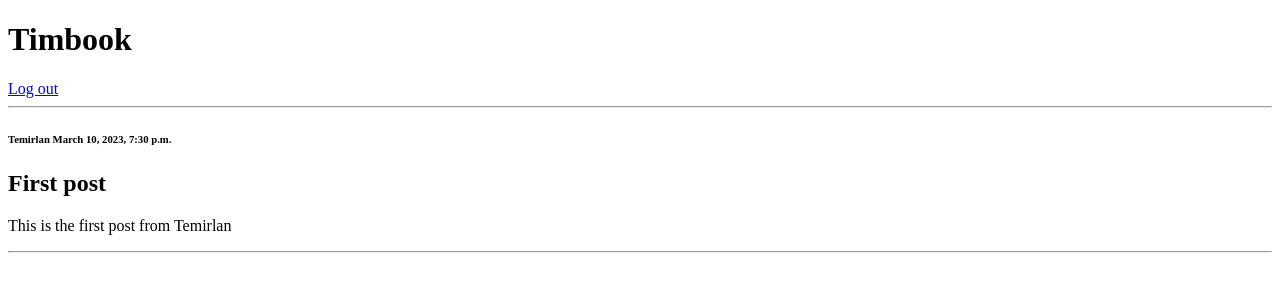
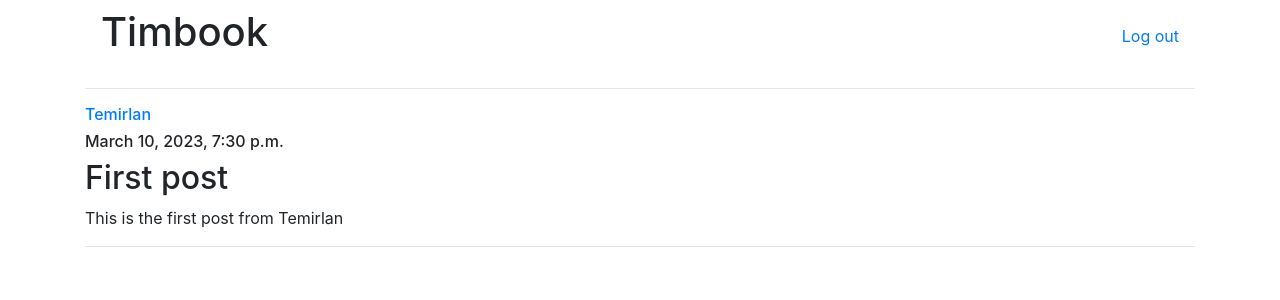
Before and after one commit to Temirlan504/socialNetwork, a Django app: page / in a window 1280 px wide. Shown: the top 300 px of the page. Run offline with Django 4.2, Linux system fonts and the light colour scheme; a user stored in the database is signed in; data comes from the database, SQL or seed files in the repository; both versions use the stored data as it was after the commit.

Commit message:
Added Bootstarp styling
Added some Bootstarp styling

```diff
--- a/newsfeed/templates/newsfeed/layout.html
+++ b/newsfeed/templates/newsfeed/layout.html
@@ -4,6 +4,9 @@
     <meta charset="UTF-8">
     <meta http-equiv="X-UA-Compatible" content="IE=edge">
     <meta name="viewport" content="width=device-width, initial-scale=1.0">
+    <!-- Bootstrap CSS -->
+    <link rel="stylesheet" href="https://cdn.jsdelivr.net/npm/bootstrap@4.0.0/dist/css/bootstrap.min.css" integrity="sha384-Gn5384xqQ1aoWXA+058RXPxPg6fy4IWvTNh0E263XmFcJlSAwiGgFAW/dAiS6JXm" crossorigin="anonymous">
+
     {% if title %}
         <title>Timbook - {{ title }}</title>
     {% else %}
@@ -11,7 +14,9 @@
     {% endif %}
 </head>
 <body>
-    {% block body %}
-    {% endblock %}
+    <div class="container">
+        {% block body %}
+        {% endblock %}
+    </div>
 </body>
 </html>
--- a/newsfeed/templates/newsfeed/main.html
+++ b/newsfeed/templates/newsfeed/main.html
@@ -1,11 +1,14 @@
 {% extends "newsfeed/layout.html" %}
 
 {% block body %}
-    <h1>Timbook</h1>
-    <a href="{% url 'users:logout' %}">Log out</a>
+    <div class="navbar">
+        <h1>Timbook</h1>
+        <a href="{% url 'users:logout' %}">Log out</a>
+    </div>
     <hr>
     {% for post in posts %}
-        <h6>{{ post.author }} {{ post.date_posted }}</h6>
+        <h6><a href="{% url 'users:profile' %}">{{ post.author }}</a></h6>
+        <h6>{{ post.date_posted }}</h6>
         <h2>{{ post.title }}</h2>
         <p>{{ post.content }}</p>
         <hr>
--- a/users/templates/users/profile.html
+++ b/users/templates/users/profile.html
@@ -1,7 +1,10 @@
 {%  extends "newsfeed/layout.html" %}
 
 {% block body %}
-    <h1>Timbook</h1>
+    <div class="navbar">
+        <h1>Timbook</h1>
+        <a href="{% url 'users:logout' %}">Log out</a>
+    </div>
     <hr>
     <img src="{{ user.profile.image.url }}" style="float: left;" width="100px">
     <h2>{{ user.username }}</h2>
--- a/users/urls.py
+++ b/users/urls.py
@@ -6,6 +6,6 @@ app_name = "users"
 urlpatterns = [
     path('register/', views.register_view, name="register"),
     path('login/', views.login_view, name="login"),
-    path("logout/", views.logout_view, name="logout"),
+    path('logout/', views.logout_view, name="logout"),
     path('profile/', views.profile_view, name="profile")
 ]
```
Also changed, not shown: users/views.py (+6 -3 lines), db.sqlite3.
